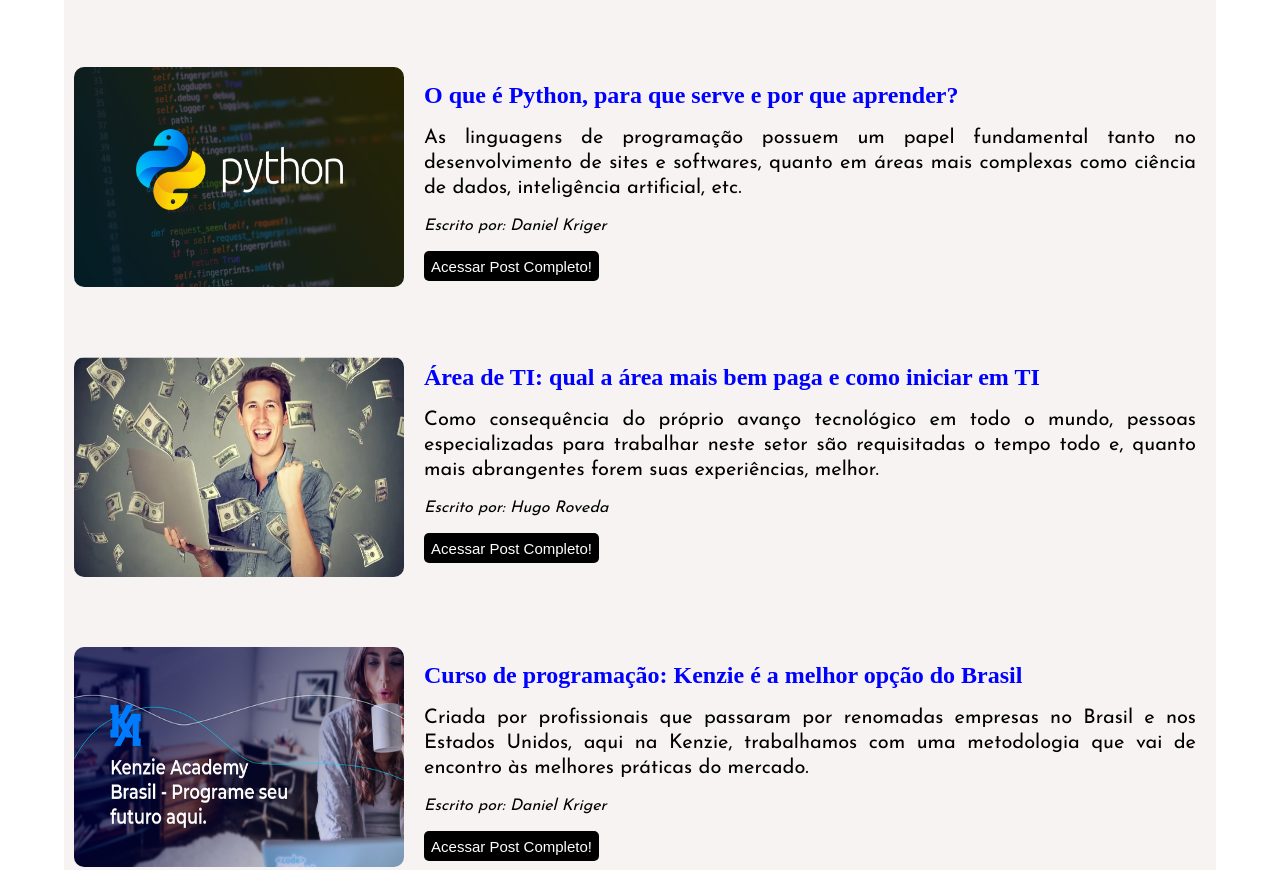
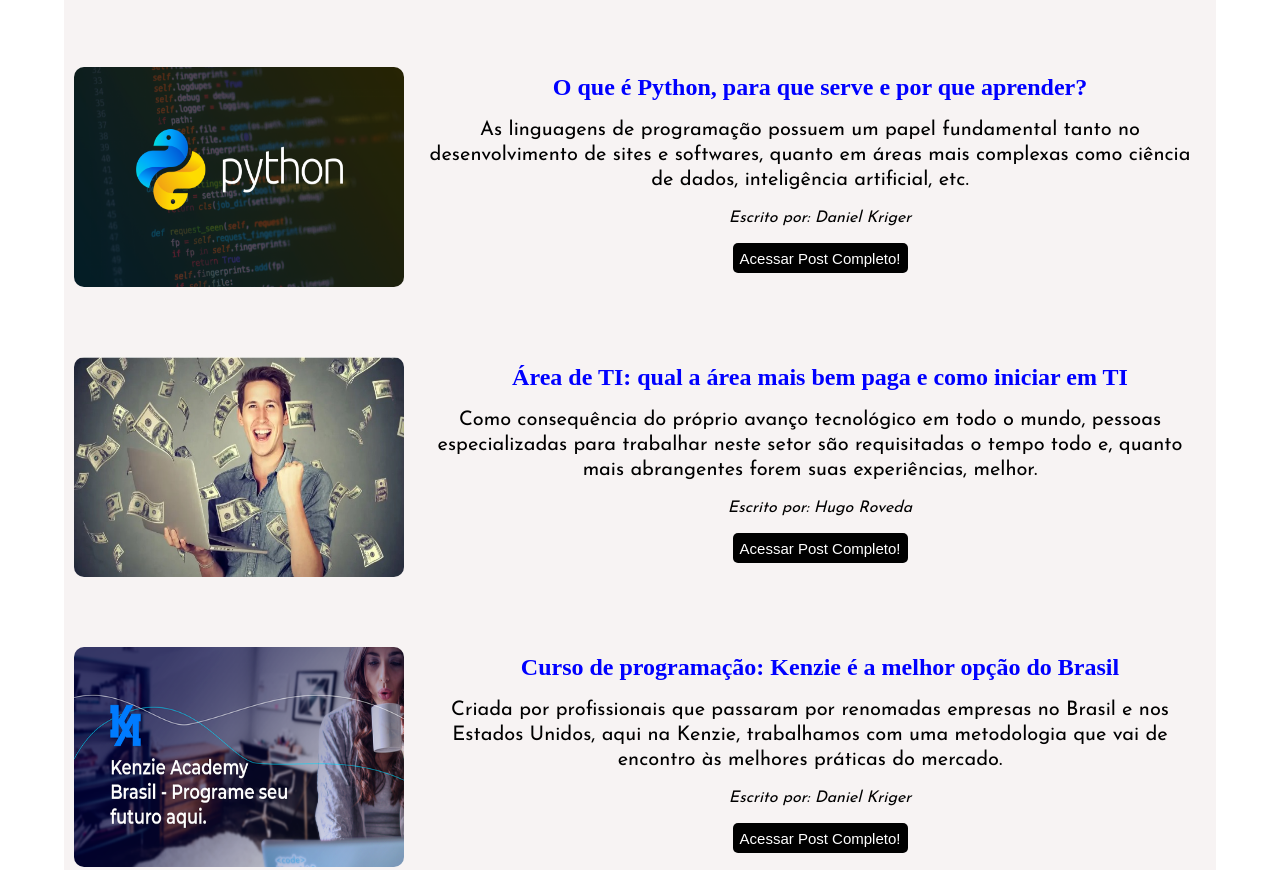
Before and after one commit to filipeotaviomm/m1-entrega-estilizando-blog-kenzie_filipeotaviomm, a plain HTML site: page index.html in a window 1280 px wide. Shown: the part 383-1253 px from the top of the page. Drawn offline with Linux system fonts and the light colour scheme; a web font is replaced by a local one.

Commit message:
conteúdo centralizado

```diff
--- a/index.html
+++ b/index.html
@@ -55,7 +55,7 @@
 
             <article class="post">
               <img class="imgPost" src="./Imagens/phyton.png" alt="" />
-              <div class="position2">
+              <div class="position">
                 <h2 class="title">
                   O que é Python, para que serve e por que aprender?
                 </h2>
@@ -95,7 +95,7 @@
 
             <article class="post">
               <img class="imgPost" src="./Imagens/kenzie.png" alt="" />
-              <div class="position4">
+              <div class="position">
                 <h2 class="title">
                   Curso de programação: Kenzie é a melhor opção do Brasil
                 </h2>
--- a/style.css
+++ b/style.css
@@ -46,6 +46,7 @@
 
 h2 {
   color: blue;
+  text-align: center;
 }
 
 p,
@@ -73,6 +74,7 @@
   gap: 17px;
   padding-top: 7px;
   padding-left: 20px;
+  align-items: center;
 }
 
 .position2 {
@@ -98,11 +100,12 @@
   margin-right: 20px;
   line-height: 25px;
   font-size: 20px;
-  text-align: justify;
+  text-align: center;
 }
 
 .author {
   font-style: italic;
+  text-align: center;
 }
 
 .button {
@@ -185,7 +188,6 @@
 
 .footerButton {
   display: flex;
-
   background-color: black;
   color: white;
   height: 30px;
@@ -195,7 +197,6 @@
   border-radius: 5px;
   font-size: 15px;
   border: 0px;
-  text-decoration: none;
   cursor: pointer;
 }
 
```
